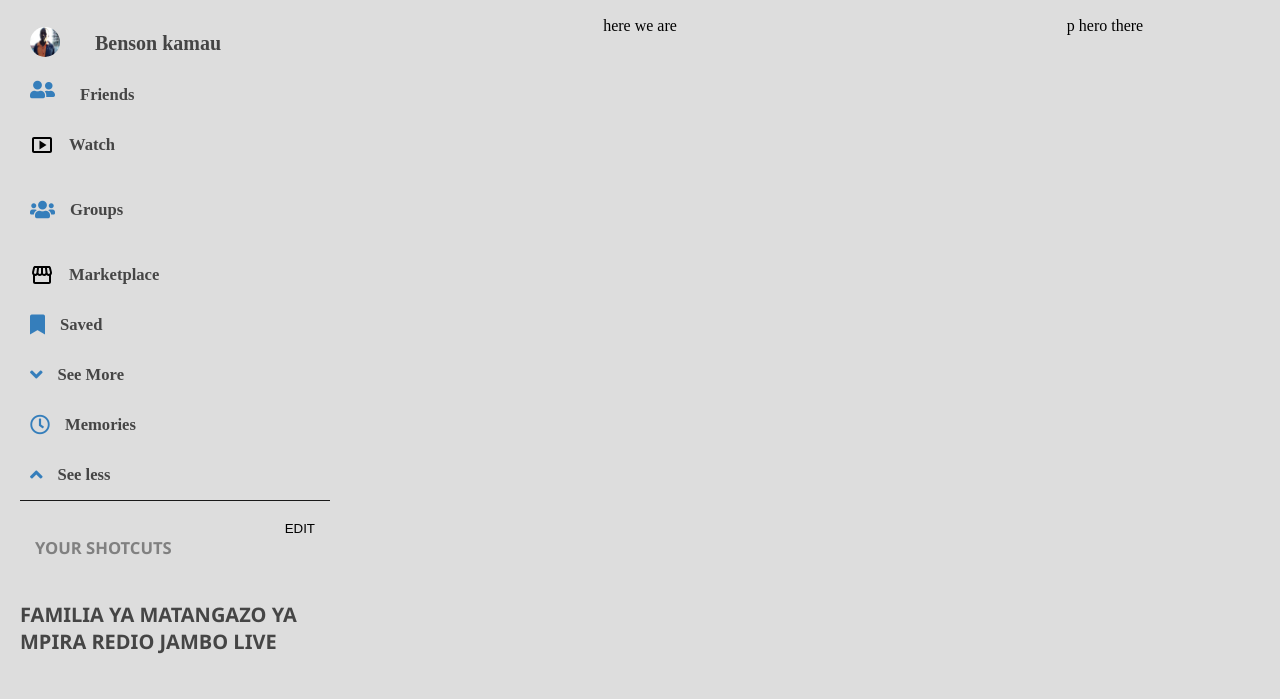
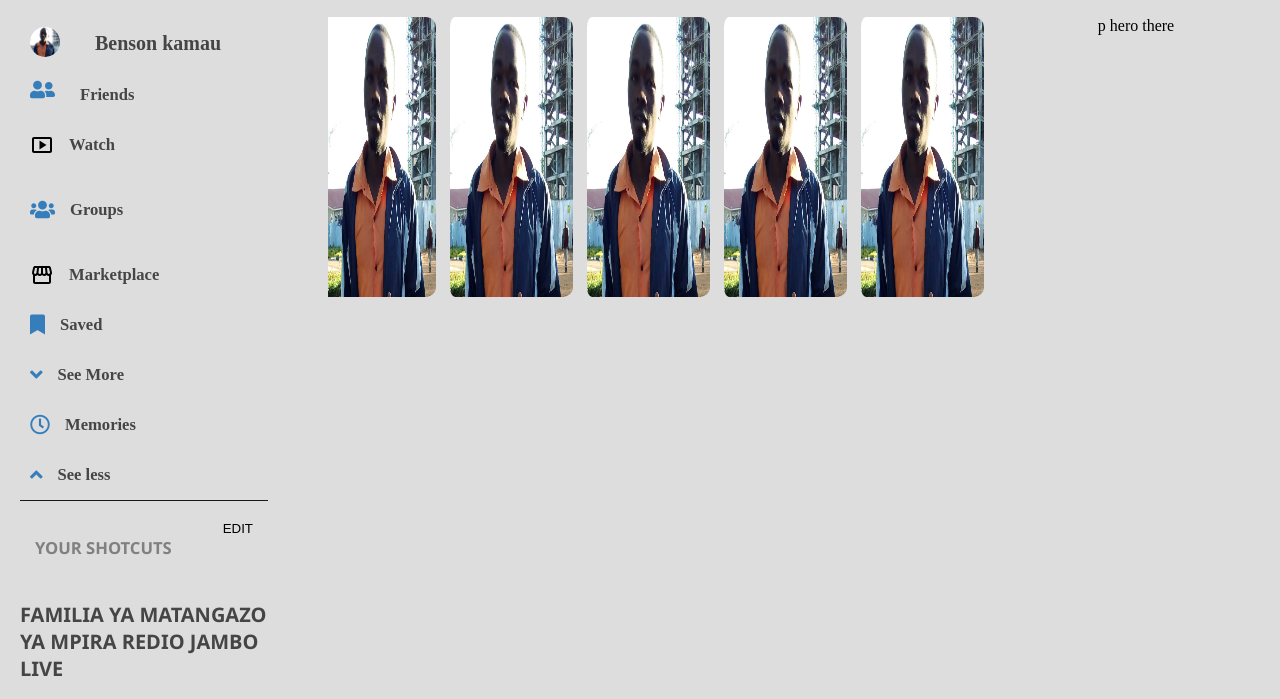
Before and after one commit to sirben181/facebook-clone, a plain HTML site: page index.html in a window 1280 px wide. Shown: the part 73-772 px from the top of the page. Drawn offline with Linux system fonts and the light colour scheme.

Commit message:
status update

```diff
--- a/index.css
+++ b/index.css
@@ -199,7 +199,7 @@
 /* the left side bar */
 .wrapper{display:grid;}
 .content-container{display:grid;
-grid-template-columns:1fr 2fr 1fr;
+grid-template-columns:1fr 3fr 1fr;
 grid-column-gap:2px #fff;
 margin:20px;}
 .left-sidebar{overflow-y: scroll;
@@ -336,11 +336,45 @@
 
 /* this is the main column */
 .main-container{display:flex;
-justify-content:center;
 overflow-y:scroll;
 }
-.main-container::scrollbar{position:absolute;
-right:0;}
+.singlestatus-profile img{
+    height:35vh;
+    width:10vw;
+    border-radius:10px;
+    margin-left:40px;
+    padding-left:20px;
+}
+.singlestatus1 img{
+    height:35vh;
+    width:10vw;
+    border-radius:10px;
+    margin-left:5px;
+    padding-left:5px;
+}
+.singlestatus2 img{
+    height:35vh;
+    width:10vw;
+    border-radius:10px;
+    margin-left:5px;
+    padding-left:5px;
+}
+.singlestatus3 img{
+    height:35vh;
+    width:10vw;
+    border-radius:10px;
+    margin-left:5px;
+    padding-left:5px;
+}
+.singlestatus4 img{
+    height:35vh;
+    width:10vw;
+    border-radius:10px;
+    margin-left:5px;
+    padding-left:5px;
+}
+.status:hover{zoom:20%;}
+
 .right-sidebar{display:flex;
 justify-content:center;
 overflow-y:scroll;}
--- a/index.html
+++ b/index.html
@@ -148,7 +148,24 @@
                     </div>
 
                 </div>
-                <div class="main-container"> <p>here we are</p>
+                <div class="main-container">
+                    <div class="main-wrapper">
+                    <span class="singlestatus-profile status">
+                        <img src="./images/prof.jpg" alt="">
+                    </span>
+                    <span class="singlestatus1 status">
+                        <img src="./images/prof.jpg" alt="">
+                    </span>
+                    <span class="singlestatus2 status">
+                        <img src="./images/prof.jpg" alt="">
+                    </span>
+                    <span class="singlestatus3 status">
+                        <img src="./images/prof.jpg" alt="">
+                    </span>
+                    <span class="singlestatus4 status">
+                        <img src="./images/prof.jpg" alt="">
+                    </span>
+                </div>
                 </div>
                  <div class="right-sidebar"> p hero there</div>
             </div>
```
